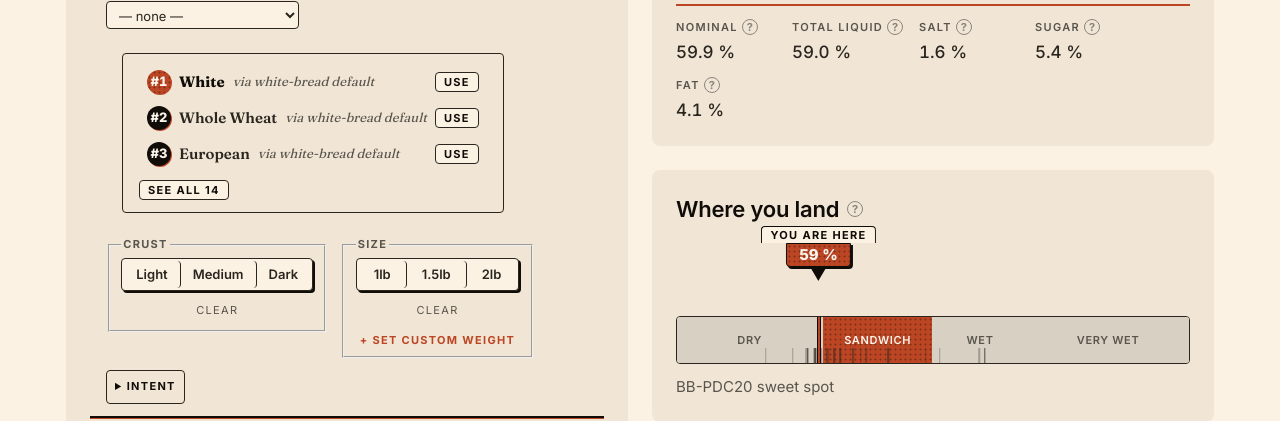
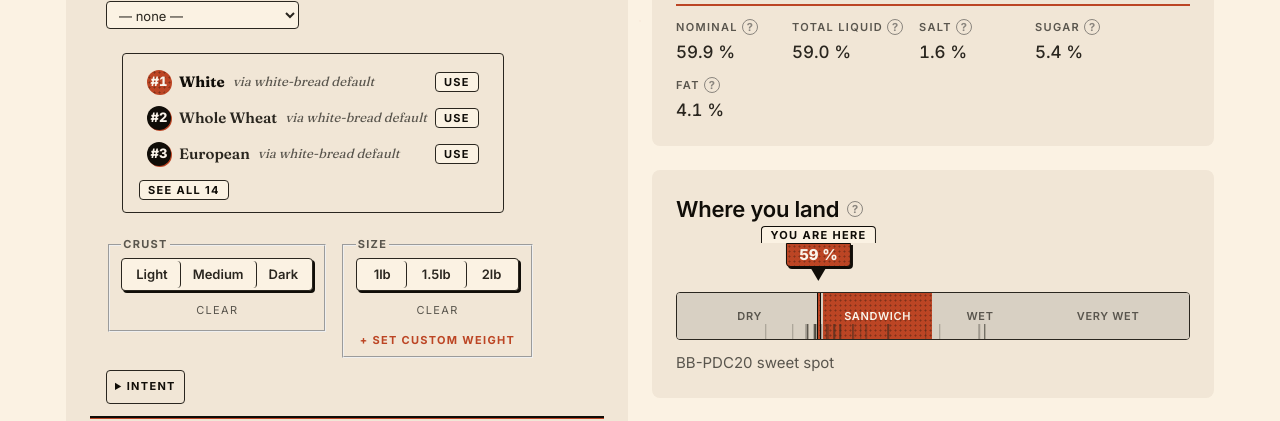
Before and after one commit to Devin-Cooper/bread-calc, a website built with Vite: page index.html in a window 1280 px wide. Shown: the part 379-800 px from the top of the page. Built offline with nearby package versions, Linux system fonts and the light colour scheme.

Commit message:
fix(site/zone-band): remove leftover .zone-band margin-top — closes badge↔band gap
The previous attempt to close the badge-to-band gap reduced the
.zone-band-track wrapper's margin-top, but the actual culprit was the
band itself: .zone-band { margin-top: var(--space-6) } inside the
wrapper. The badge's ▼ arrow tip points at track-top (because the
badge is absolute-positioned bottom: 100% relative to .zone-band-track),
but the band's own margin-top pushed it 24px away from track-top —
leaving a 24px gap between the arrow tip and the band's top edge.

Dropping that margin lets the band sit flush against the track-top,
and the arrow tip now lands directly on the band's top border.

The wrapper still provides the outer spacing above the badge.

```diff
--- a/src/site/styles/zone-band.css
+++ b/src/site/styles/zone-band.css
@@ -35,7 +35,10 @@
   border: var(--border-hairline) solid var(--color-border-strong);
   border-radius: var(--radius-sm);
   overflow: hidden;
-  margin-top: var(--space-6);
+  /* No margin-top here — the .zone-band-track wrapper supplies outer
+   * spacing for the floating badge above. A margin-top inside the wrapper
+   * would push the band away from the track-top, leaving a gap between
+   * the badge's ▼ arrow tip (which points at track-top) and the band itself. */
 }
 
 @media (max-width: 767px) {
```
